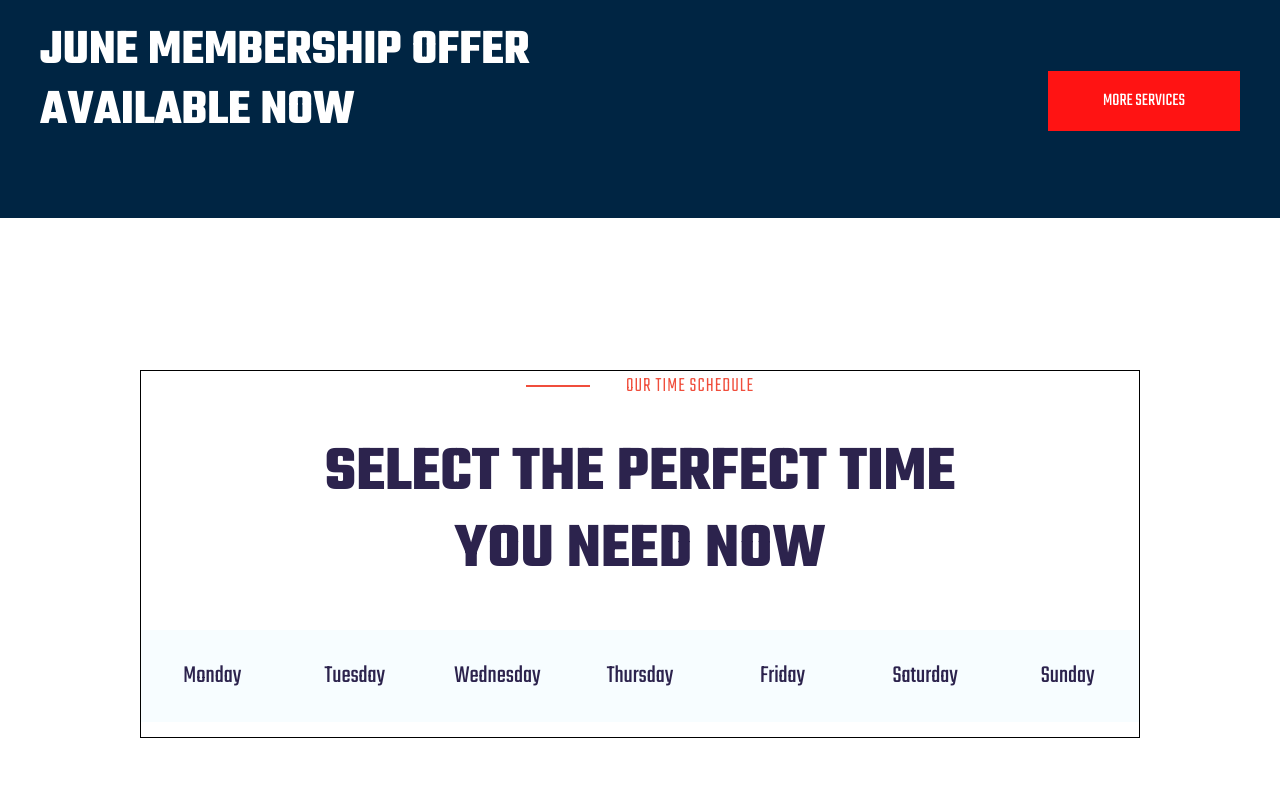
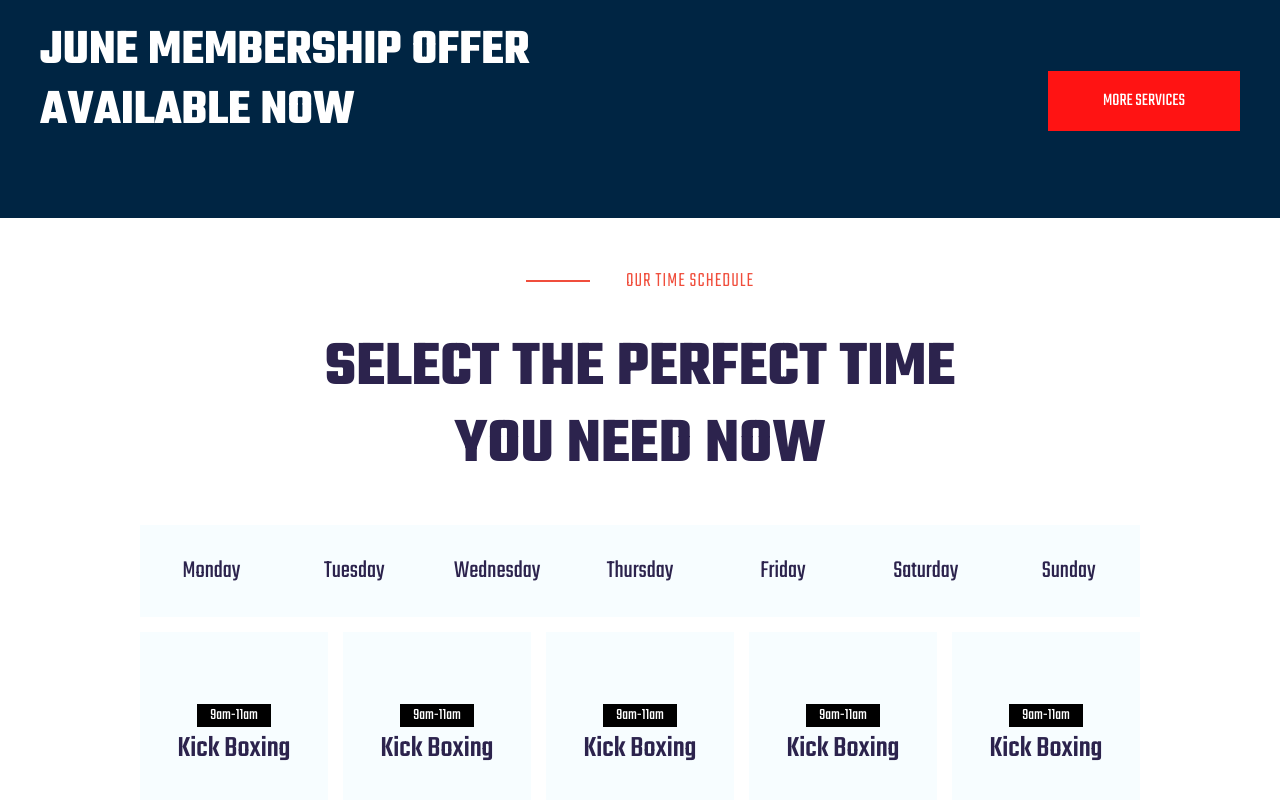
Before and after one commit to Milltiades/Fitness-Website, a React (Vite) app: page / in a window 1280 px wide. Shown: the part 4694-5494 px from the top of the page. Built offline with nearby package versions, Linux system fonts and the light colour scheme.

Commit message:
done until contact

```diff
--- a/src/components/Schedule.tsx
+++ b/src/components/Schedule.tsx
@@ -42,7 +42,7 @@ export default function Schedule() {
       </Up>
 
         <Down>
-          {/* <Day>
+          <Day>
             <Time>9am-11am</Time>
             <H2>Kick Boxing</H2>{" "}
           </Day>
@@ -61,7 +61,7 @@ export default function Schedule() {
           <Day>
             <Time>9am-11am</Time>
             <H2>Kick Boxing</H2>{" "}
-          </Day> */}
+          </Day>
 
         </Down>
       </Content>
@@ -131,7 +131,7 @@ const Down = styled.div`
 
 const Content = styled.div`
   width: 1000px;
-  border: 1px solid black;
+
   display: flex;
   flex-direction: column;
   justify-content: center;
```
